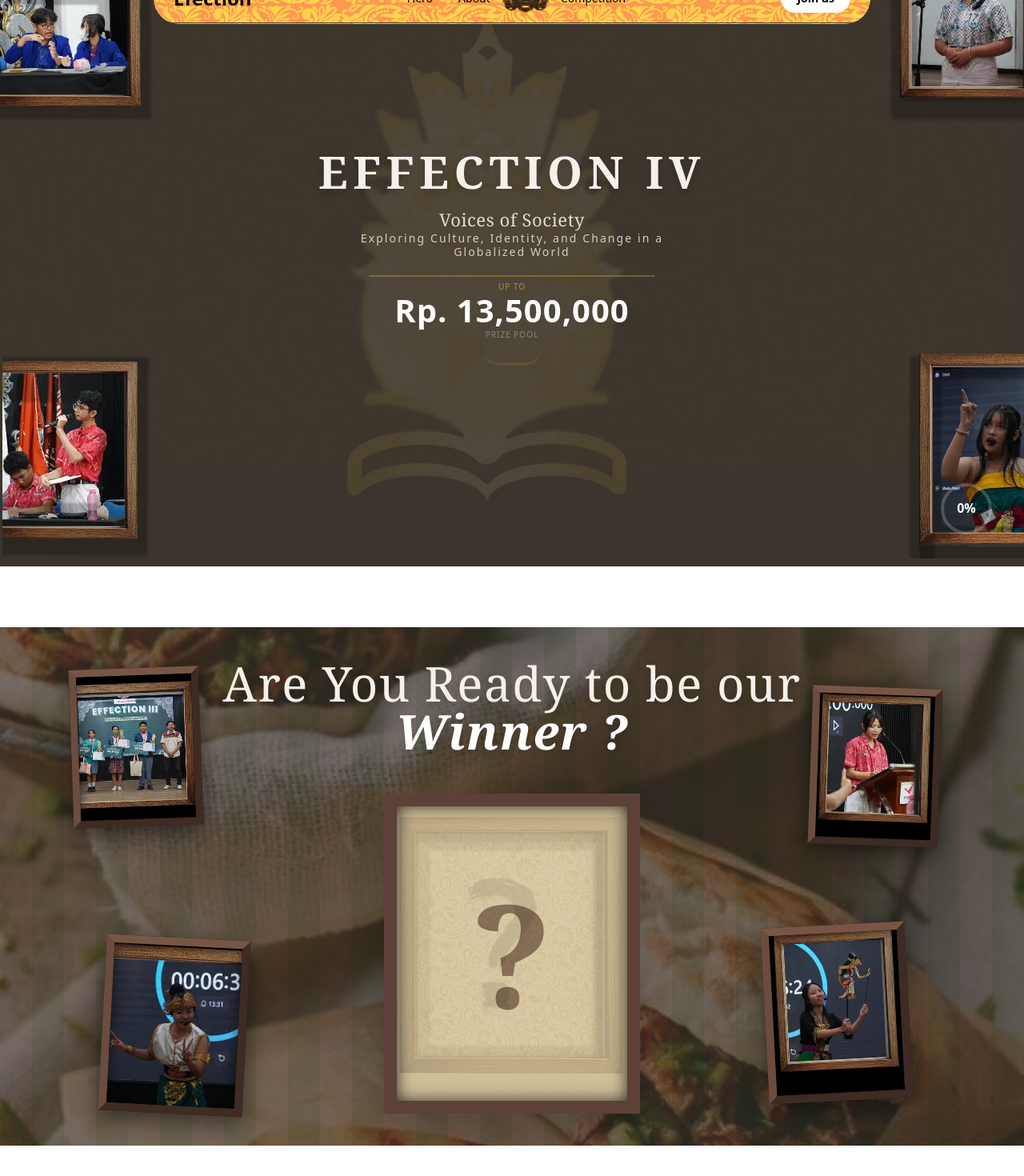
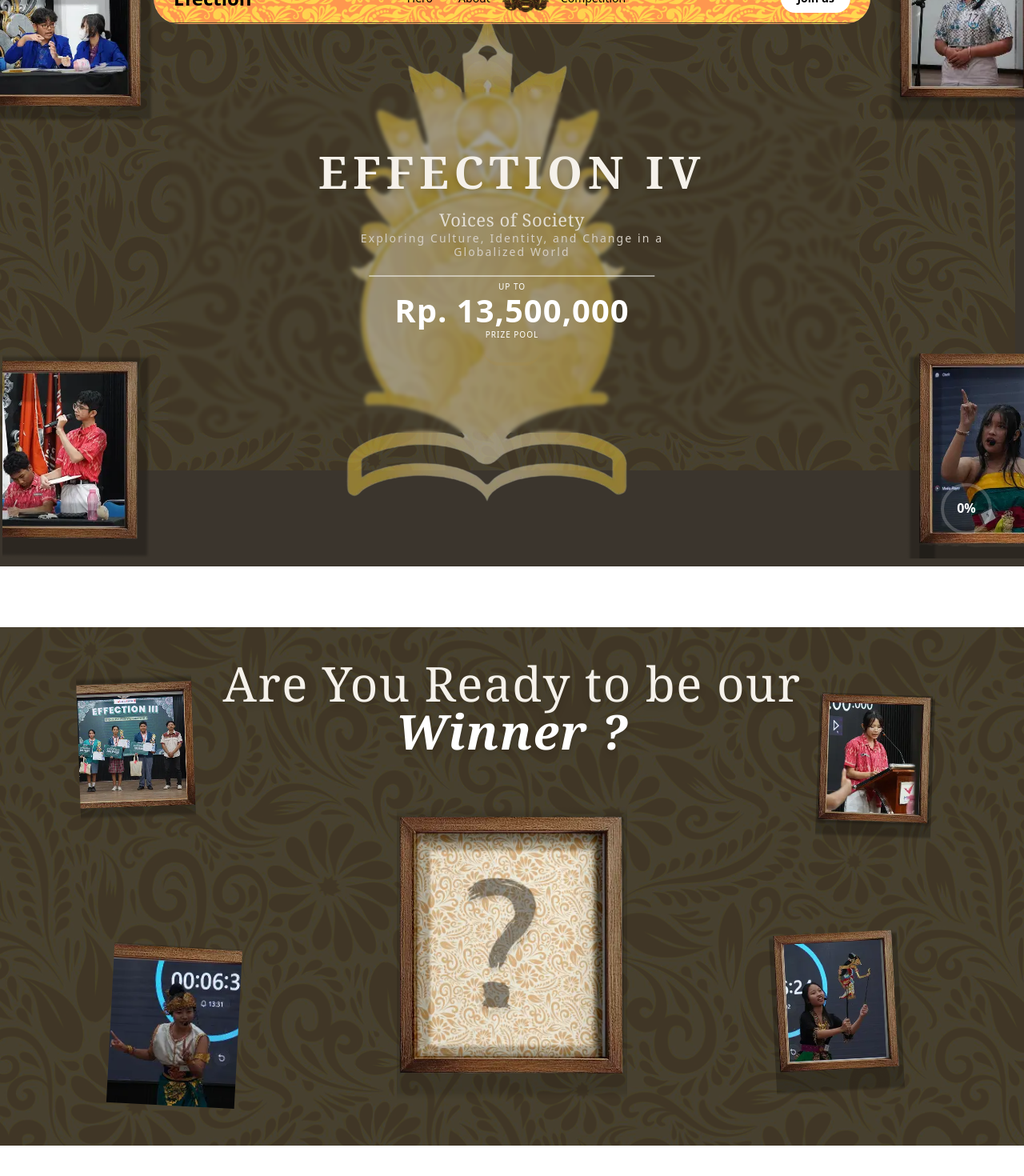
Before and after one commit to NovaPerwira/Efection, a Next.js app: page / in a window 1280 px wide. Shown: the part 92-1562 px from the top of the page at 80% size. Built offline with nearby package versions, Linux system fonts and the light colour scheme.

Commit message:
fix bug ui hero

```diff
--- a/components/EffectionIVSection.tsx
+++ b/components/EffectionIVSection.tsx
@@ -20,13 +20,13 @@ export default function EffectionIVSection({
       {/* --- Background Elements --- */}
 
       {/* Vertical Stripes Pattern */}
-      <div className="absolute inset-0 opacity-10 pointer-events-none">
+      <div className="absolute inset-0 opacity-15 pointer-events-none">
         <img src="images/Hero/bg.png" alt="" />
 
       </div>
 
       {/* Central Emblem Silhouette (Decorative Background) */}
-      <div className="absolute top-1/2 left-1/2 -translate-x-1/2 -translate-y-1/2 w-[300px] h-[300px] md:w-[600px] md:h-[600px] opacity-20 pointer-events-none z-0">
+      <div className="absolute top-1/2 left-1/2 -translate-x-1/2 -translate-y-1/2 w-[300px] h-[300px] md:w-[600px] md:h-[600px] pointer-events-none z-0">
          <img src="images/Hero/logo.webp" alt="" />
       </div>
 
@@ -121,9 +121,9 @@ export default function EffectionIVSection({
           transition={{ delay: 0.5, duration: 0.5 }}
         >
           {/* Top decorative line */}
-          <div className="absolute top-3 left-1/2 -translate-x-1/2 w-full h-[2px] bg-[#b38a3a]/50" />
+          <div className="absolute top-3 left-1/2 -translate-x-1/2 w-full h-[2px] bg-white/50" />
 
-          <p className="text-[10px] uppercase tracking-widest text-[#b38a3a] mb-1">
+          <p className="text-[10px] uppercase tracking-widest text-white mb-1">
             Up to
           </p>
 
@@ -141,7 +141,7 @@ export default function EffectionIVSection({
             Rp. 13,500,000
           </h3>
 
-          <p className="text-[10px] uppercase tracking-widest text-[#8c8579] mt-1">
+          <p className="text-[10px] uppercase tracking-widest text-white mt-1">
             Prize Pool
           </p>
 
--- a/components/WinnerSection.tsx
+++ b/components/WinnerSection.tsx
@@ -15,25 +15,16 @@ export default function WinnerSection() {
       {/* === BACKGROUND LAYERS === */}
 
       {/* 1. Base Pattern (Floral/Damask) */}
-      <div className="absolute inset-0 z-0 opacity-30">
+      <div className="absolute inset-0 z-0 opacity-15">
         <Image
           // Ganti dengan pattern batik/floral yang sesuai jika ada
-          src="/images/1.jpg"
+          src="/images/Hero/bg.png"
           alt="Background Pattern"
           fill
           className="object-cover"
           priority
         />
       </div>
-
-      {/* 2. Vertical Stripes Overlay (CSS Gradient) */}
-      {/* Ini membuat efek garis-garis vertikal hijau/gelap seperti di desain */}
-      <div
-        className="absolute inset-0 z-0 opacity-40 pointer-events-none"
-        style={{
-            background: 'repeating-linear-gradient(90deg, transparent, transparent 40px, rgba(0, 50, 0, 0.2) 40px, rgba(0, 50, 0, 0.2) 80px)'
-        }}
-      ></div>
 
       {/* 3. Vignette (Gelap di pinggir) */}
       <div className="absolute inset-0 z-0 bg-radial-gradient from-transparent via-transparent to-black/60 pointer-events-none"></div>
@@ -49,27 +40,27 @@ export default function WinnerSection() {
         </h2>
 
         {/* Center Frame (Mystery Box) */}
-        <div className="relative group cursor-pointer">
+        <div className="relative  cursor-pointer">
             {/* The Frame Container */}
-            <div className="w-[280px] h-[350px] md:w-[320px] md:h-[400px] bg-[#e3cd9c] relative shadow-2xl transform transition-transform duration-500 hover:scale-105">
+            <div className="w-[280px] h-[350px] md:w-[320px] md:h-[400px] relative transform transition-transform duration-500 hover:scale-105">
 
                 {/* CSS Wood Frame Border */}
-                <div className="absolute inset-0 border-[16px] border-[#5d4037] border-ridge shadow-[inset_0_0_20px_rgba(0,0,0,0.8)] z-20 pointer-events-none"></div>
+                <div className="absolute inset-0 z-20 pointer-events-none"></div>
 
                 {/* Inner Pattern/Content */}
-                <div className="absolute inset-4 bg-[#d4c39c] flex items-center justify-center overflow-hidden">
+                <div className="absolute inset-4 flex items-center justify-center overflow-hidden">
                     {/* Background Pattern dalam frame */}
                      <Image
                         src="/images/subHero/border.webp"
                         alt="Inner Pattern"
                         fill
-                        className="object-cover opacity-20"
+                        className="object-cover opacity-100"
                     />
 
                     {/* Mystery Question Mark (Silhouette) */}
-                    <div className="relative z-10 text-[#5d4037] opacity-60 font-serif text-[180px] font-bold select-none mix-blend-multiply">
+                    {/* <div className="relative z-10 text-[#5d4037] opacity-60 font-serif text-[180px] font-bold select-none mix-blend-multiply">
                         ?
-                    </div>
+                    </div> */}
                 </div>
             </div>
 
@@ -119,14 +110,14 @@ function SideImage({ src, className, rotate = 'rotate-0' }: SideImageProps) {
   return (
     <div className={`hidden lg:block absolute z-20 ${className} ${rotate} hover:z-30 transition-all duration-300 hover:scale-110`}>
       {/* Ukuran Frame */}
-      <div className="w-[180px] h-[220px] bg-[#2a1d15] relative shadow-[0_10px_30px_rgba(0,0,0,0.5)]">
+      <div className="w-[180px] h-[220px] relative ">
 
         {/* CSS Wood Frame Border */}
         {/* border-t-[#785645] memberikan efek cahaya dari atas pada kayu */}
-        <div className="absolute inset-0 border-[10px] border-[#5d4037] border-t-[#785645] border-l-[#6b4c3e] border-b-[#3e2b24] border-r-[#3e2b24] shadow-[inset_0_0_15px_rgba(0,0,0,0.6)] z-20 pointer-events-none"></div>
+        <div className="absolute inset-0 z-20 pointer-events-none"></div>
 
         {/* Image Container */}
-        <div className="absolute inset-[10px] bg-black">
+        <div className="absolute inset-[10px] ">
              <Image
                 src={src}
                 alt="Contestant"
```
Also changed, not shown: public/images/Hero/bg.png.
